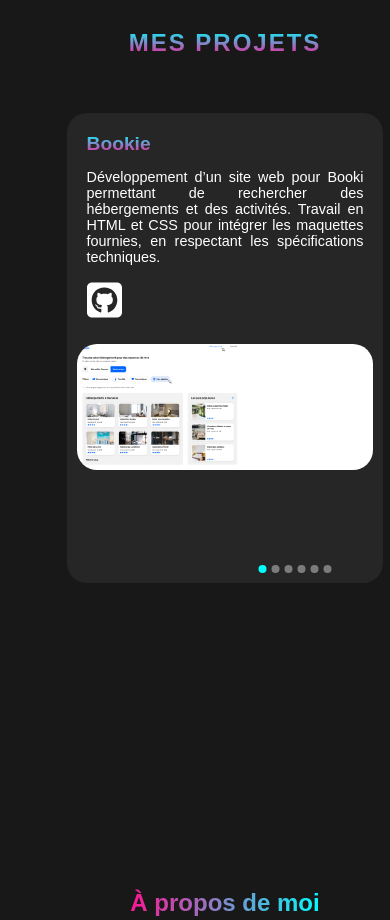
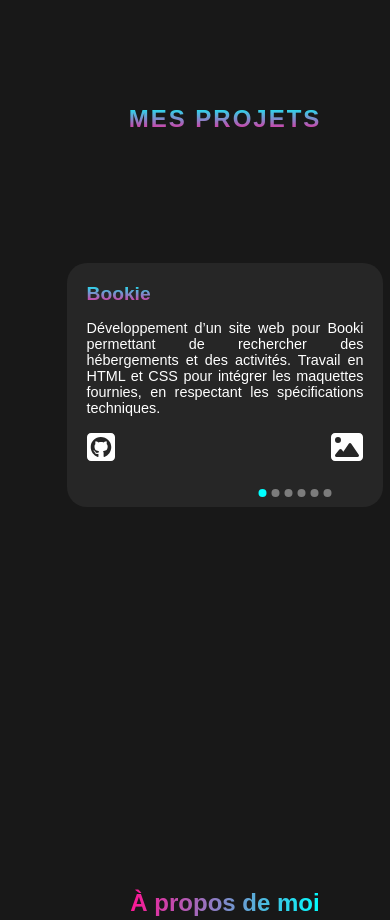
Before and after one commit to AFlourez/portfolio, a React (Create React App) app: page / in a window 390 px wide. Shown: the part 920-1840 px from the top of the page. Built offline with nearby package versions, Linux system fonts and the light colour scheme.

Commit message:
MAJ formulaire

```diff
--- a/src/components/Slide/Slide.js
+++ b/src/components/Slide/Slide.js
@@ -2,6 +2,7 @@ import React, { useState } from 'react';
 import './Slide.scss';
 import { FontAwesomeIcon } from '@fortawesome/react-fontawesome';
 import { faGithubSquare } from '@fortawesome/free-brands-svg-icons';
+import { faImage } from '@fortawesome/free-solid-svg-icons';
 
 const Slide = ({ image, title, description, lienGitHub, onPrev, onNext }) => {
   // Utiliser les positions de départ et de fin du touché
@@ -39,11 +40,18 @@ const Slide = ({ image, title, description, lienGitHub, onPrev, onNext }) => {
         <img src={image} alt={`Image du projet ${title}`} className="slide-image" />
       </div>
       <div className="text-container">
-        <h3>{title}</h3>
-        <p className="slide-description">{description}</p>
-        <a href={lienGitHub} className="slide-icon-github" target="_blank" rel="noreferrer">
-          <FontAwesomeIcon icon={faGithubSquare} />
-        </a>
+        <div>
+          <h3>{title}</h3>
+          <p className="slide-description">{description}</p>
+        </div>
+        <div className="icon-link">
+          <a href={lienGitHub} className="slide-icon-github" target="_blank" rel="noreferrer">
+            <FontAwesomeIcon icon={faGithubSquare} />
+          </a>
+          <a href={image} className="slide-icon-image" target="_blank" rel="noreferrer">
+            <FontAwesomeIcon icon={faImage} />
+          </a>
+        </div>
       </div>
 
       {/* Flèche gauche */}
--- a/src/components/Slide/Slide.scss
+++ b/src/components/Slide/Slide.scss
@@ -9,8 +9,7 @@
   @media only screen and (max-width : 768px) {
     border-radius: 20px;
     padding: 10px 0;
-    height: 450px;
-  }
+    }
 
   .slide {
     display: flex;
@@ -25,7 +24,12 @@
     }
   }
 
-  a.slide-icon-github {
+  .icon-link{
+    display: flex;
+    justify-content: space-between;
+  }
+
+  a.slide-icon-github, a.slide-icon-image {
     color: $white;
     font-size: 3rem;
     transition: color 0.3s, transform 0.3s;
@@ -34,7 +38,14 @@
       color: $electric-blue;
     }
       @media only screen and (max-width : 550px) {
-        font-size: 2.5rem;
+        font-size: 2rem;;
+      }
+  }
+
+  a.slide-icon-image {
+    display: none;
+      @media only screen and (max-width : 550px) {
+        display: block;
       }
   }
 
@@ -60,8 +71,8 @@
       @include border-carousel;
       object-fit: cover;
 
-      @media only screen and (max-width : 1278px) {
-        border-radius: 20px;
+      @media only screen and (max-width : 550px) {
+        display: none;
       }
     }
   }
@@ -69,6 +80,9 @@
   .text-container {
     color: white;
     padding: 10px 20px;
+    display: flex;
+    flex-direction: column;
+    justify-content: space-between;
     @include responsive-text(0.9em, 1.0rem, 1.2rem);
   }
 
--- a/src/data/projects.js
+++ b/src/data/projects.js
@@ -23,7 +23,7 @@ export const projects = [
   {
     id: 3,
     image: imgProjet3,
-    title: 'Optimisation SEO et Performances pour Nina Carducci Photographe',
+    title: 'Optimisation SEO et Performances pour Nina Carducci',
     description: 'Optimisation des performances et du référencement SEO du site de Nina Carducci, photographe. Amélioration du chargement du site, optimisation des images, mise en place du référencement local, correction des bugs de navigation, et ajout des metas pour les réseaux sociaux. Livraison d’un rapport d’intervention détaillant les actions et leur impact.',
     lienGitHub: "https://github.com/AFlourez/nina-carducci-modifi-",
   },
--- a/src/pages/Contact/Contact.js
+++ b/src/pages/Contact/Contact.js
@@ -3,26 +3,29 @@ import './Contact.scss';
 
 const Contact = () => {
   return (
-    <section class="contact" id="contact">
-  <h2 class="contact-title">Contactez-moi</h2>
-  <p class="contact-intro">Vous avez un projet ou des questions ? N'hésitez pas à me contacter !</p>
+    <section className="contact" id="contact">
+      <h2 className="contact-title">Contactez-moi</h2>
+      <p className="contact-intro">Vous avez un projet ou des questions ? N'hésitez pas à me contacter !</p>
 
-  <div class="contact-form-container">
-    <form class="contact-form" action="/send" method="POST">
-      <label for="name">Nom</label>
+      <div className="contact-form-container">
+        <form
+          className="contact-form"
+          action="https://formspree.io/f/movqwyba"
+        >
+          <label htmlFor="name">Nom</label>
           <input type="text" id="name" name="name" placeholder="Votre nom" required />
 
-      <label for="email">Email</label>
+          <label htmlFor="email">Email</label>
           <input type="email" id="email" name="email" placeholder="Votre email" required />
 
-      <label for="message">Message</label>
+          <label htmlFor="message">Message</label>
           <textarea id="message" name="message" rows="5" placeholder="Votre message..." required></textarea>
 
-      <button type="submit" class="send-button">Envoyer</button>
+          <button type="submit" className="send-button">Envoyer</button>
         </form>
       </div>
 
-  <div class="contact-info">
+      <div className="contact-info">
         <p>Email: <a href="mailto:flourez.alexis@gmail.com">flourez.alexis@gmail.com</a></p>
         <p>Téléphone: <a href="tel:+33658042405">06 58 04 24 05</a></p>
         <p>Adresse: 138 rue du Bugey, Montalieu Vercieu, 38390</p>
```
Lines whose indentation alone changed are shown as unchanged.
